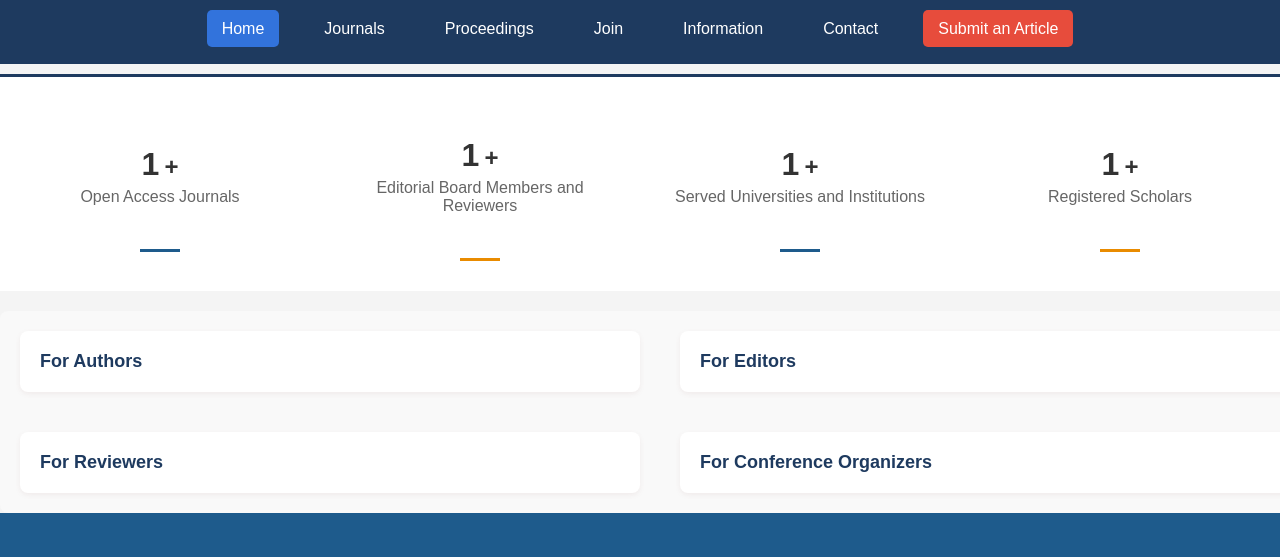
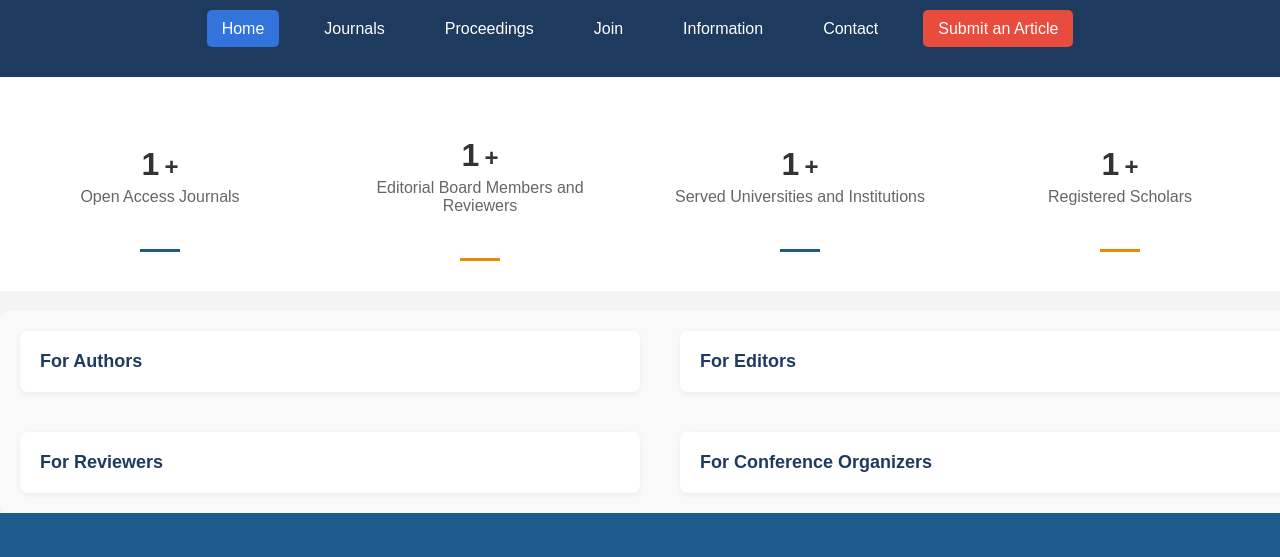
Before and after one commit to Ulugbek1121607/VSPH, a website: page public/index.html in a window 1280 px wide. Shown: the part 47-604 px from the top of the page. Drawn offline with Linux system fonts and the light colour scheme.

Commit message:
zaybal bopketdim

```diff
--- a/public/index.html
+++ b/public/index.html
@@ -20,8 +20,7 @@ body {
 
 /* Header */
 header {
-    background-color:
-    border-bottom: 3px solid #1e3a5f;
+    background-color: #1e3a5f;
     padding: 10px 0;
     border-bottom: 3px solid #1e3a5f;
 }
```
